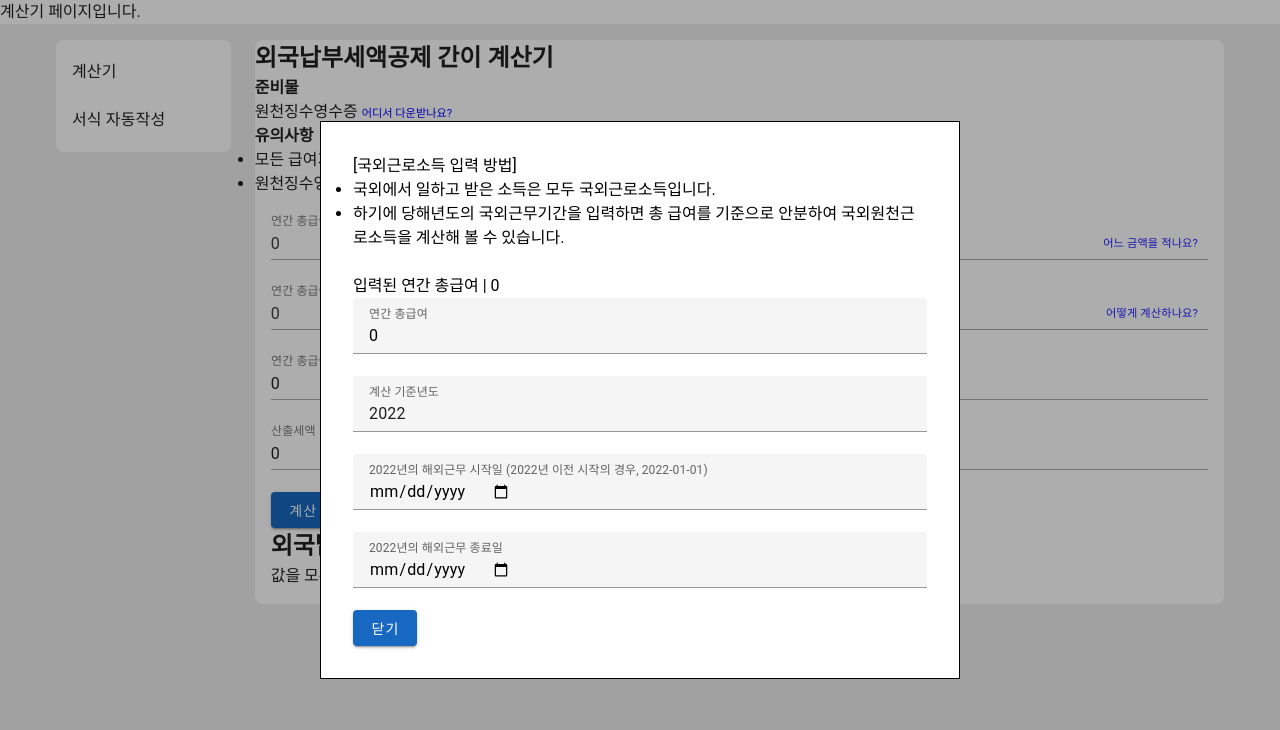
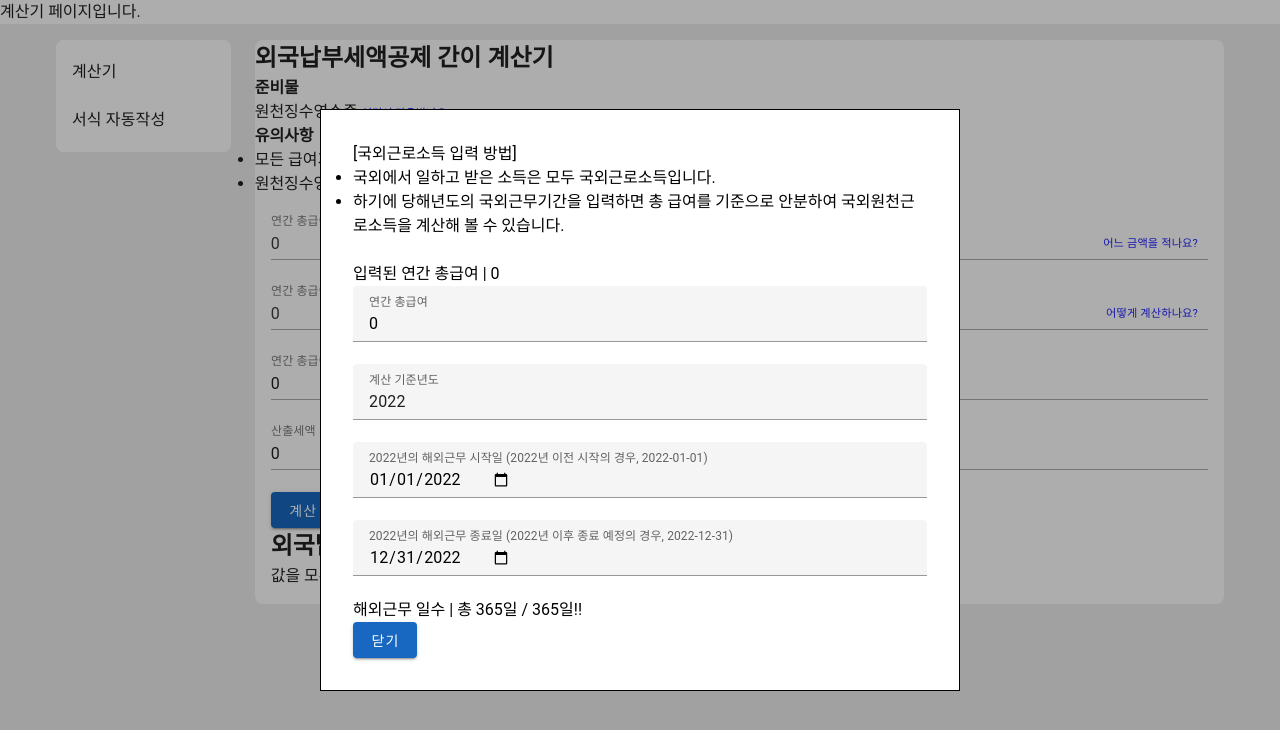
Before and after one commit to monguriman/kr-tax, a Vue app: page / in a window 1280 px wide. Both pictures are taken after a click on the element "어떻게 계산하나요?". Shown: the top 730 px of the page. Built offline with nearby package versions, Linux system fonts and the light colour scheme.

Commit message:
계산 기준년도에 따라 윤년을 판별하여 총 일수 반영

```diff
--- a/package.json
+++ b/package.json
@@ -10,6 +10,7 @@
   "dependencies": {
     "core-js": "^3.8.3",
     "material-design-icons-iconfont": "^6.7.0",
+    "moment": "^2.29.4",
     "vue": "^3.2.13",
     "vue-router": "^4.2.2",
     "vuetify": "^3.3.6"
--- a/src/components/ForeignIncomeGuideModal.vue
+++ b/src/components/ForeignIncomeGuideModal.vue
@@ -21,47 +21,60 @@
         label="계산 기준년도"
         v-model="selectedYear"
         :items="['2023', '2022', '2021', '2020', '2019', '2018']"
-        @input="console.log('년도변경')"
       ></v-combobox>
 
       <v-text-field
         v-model="startDate"
         :label="`${selectedYear}년의 해외근무 시작일 (${selectedYear}년 이전 시작의 경우, ${selectedYear}-01-01)`"
         required
-        @input="console.log('시작일변경')"
         type="date"
       />
       <v-text-field
         v-model="endDate"
-        :label="`${selectedYear}년의 해외근무 종료일`"
+        :label="`${selectedYear}년의 해외근무 종료일 (${selectedYear}년 이후 종료 예정의 경우, ${selectedYear}-12-31)`"
         required
         type="date"
       />
     </v-form>
+    <div>
+      해외근무 일수 | 총 {{ foreignDays }}일 / {{ daysInSelectedYear }}일!!
+    </div>
   </div>
 </template>
 <script>
+import moment from "moment";
 export default {
   data() {
     return {
       annualIncome: this.value,
       selectedYear: 2022,
-      startDate: null,
-      endDate: null,
-    }
+      startDate: "2022-01-01",
+      endDate: "2022-12-31",
+    };
   },
   watch: {
-  selectedYear(newVal) {
-    this.startDate = `${newVal}-01-01`
-    this.endDate = `${newVal}-12-31`
-  }
-},
-
+    selectedYear(newVal) {
+      this.startDate = `${newVal}-01-01`;
+      this.endDate = `${newVal}-12-31`;
+    },
+  },
   mounted() {
     this.annualIncome = this.value;
   },
   props: ["value"],
-  methods: { },
+  methods: {},
+  computed: {
+    foreignDays() {
+      const start = new Date(this.startDate);
+      const end = new Date(this.endDate);
+      const timeDiff = end.getTime() - start.getTime();
+      const daysDiff = Math.ceil(timeDiff / (1000 * 60 * 60 * 24)) + 1;
+      return daysDiff;
+    },
+    daysInSelectedYear() {
+      return moment(String(this.selectedYear)).isLeapYear() ? 366 : 365;
+    },
+  },
 };
 </script>
 <style scoped></style>
```
Also changed, not shown: 1 other file (tests, documents, lock files or other folders).
